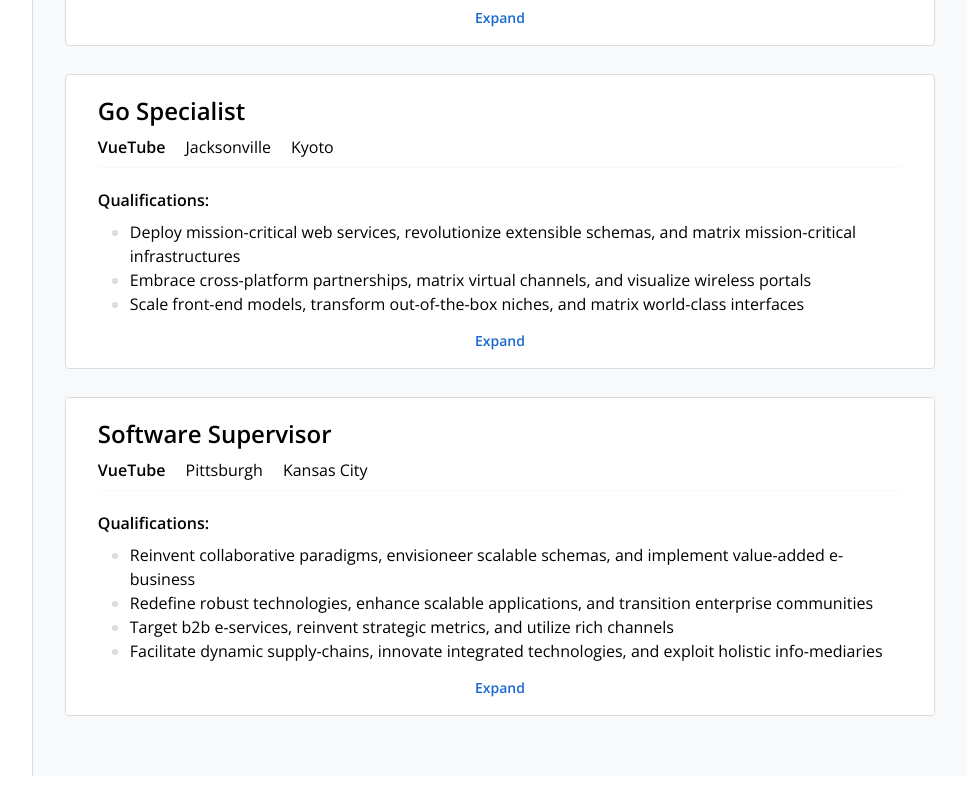
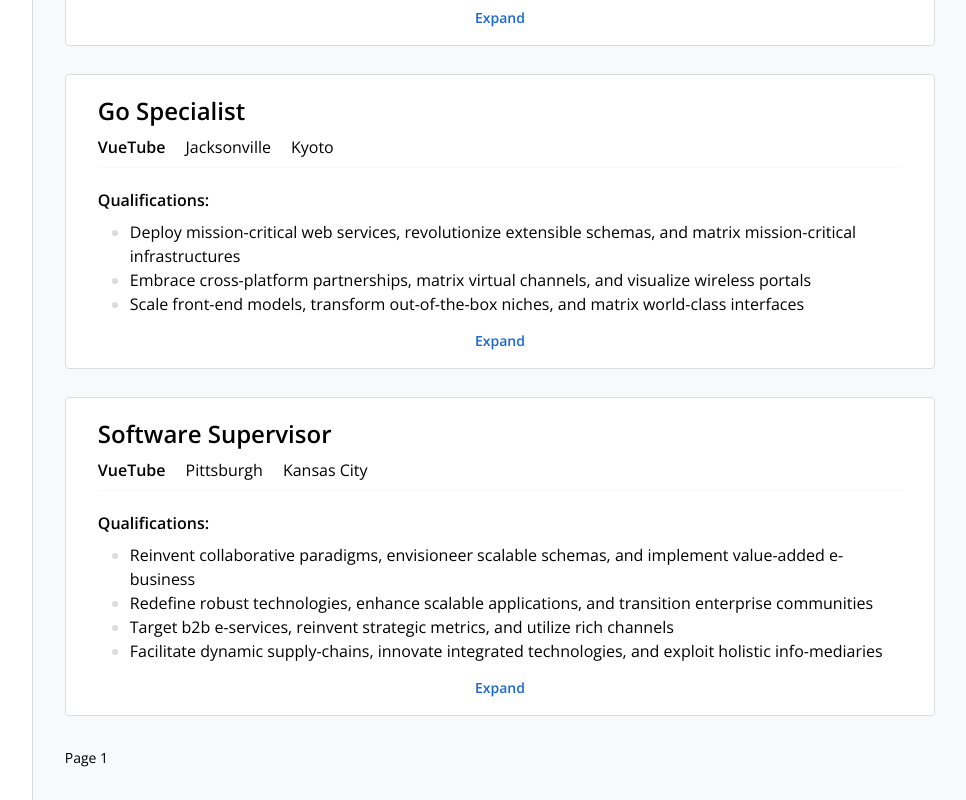
Before and after one commit to neopythe/job-search, a Vue app: page /#/jobs/results in a window 1280 px wide. Shown: the part 2726-3526 px from the top of the page, without its empty margins (313-1279 px from the left). Before the commit the page ends 3502 px from the top, so only its background shows below. Built offline with nearby package versions, Linux system fonts and the light colour scheme; data requests are answered from the project's data file.

Commit message:
display page number at bottom of job listings

```diff
--- a/src/components/JobResults/JobListings.vue
+++ b/src/components/JobResults/JobListings.vue
@@ -8,6 +8,11 @@
         data-test="job-listing"
       />
     </ol>
+    <div class="mt-8 mx-auto">
+      <div class="flex flex-row flex-nowrap">
+        <p class="text-sm flex-grow">Page {{ currentPage }}</p>
+      </div>
+    </div>
   </main>
 </template>
 
@@ -27,9 +32,11 @@ export default {
     }
   },
   computed: {
+    currentPage() {
+      return +this.$route.query.page || 1
+    },
     displayedJobs() {
-      const pageNumber = +this.$route.query.page || 1
-      const indices = [(pageNumber - 1) * 10, pageNumber * 10]
+      const indices = [(this.currentPage - 1) * 10, this.currentPage * 10]
       return this.jobs.slice(...indices)
     },
   },
```
